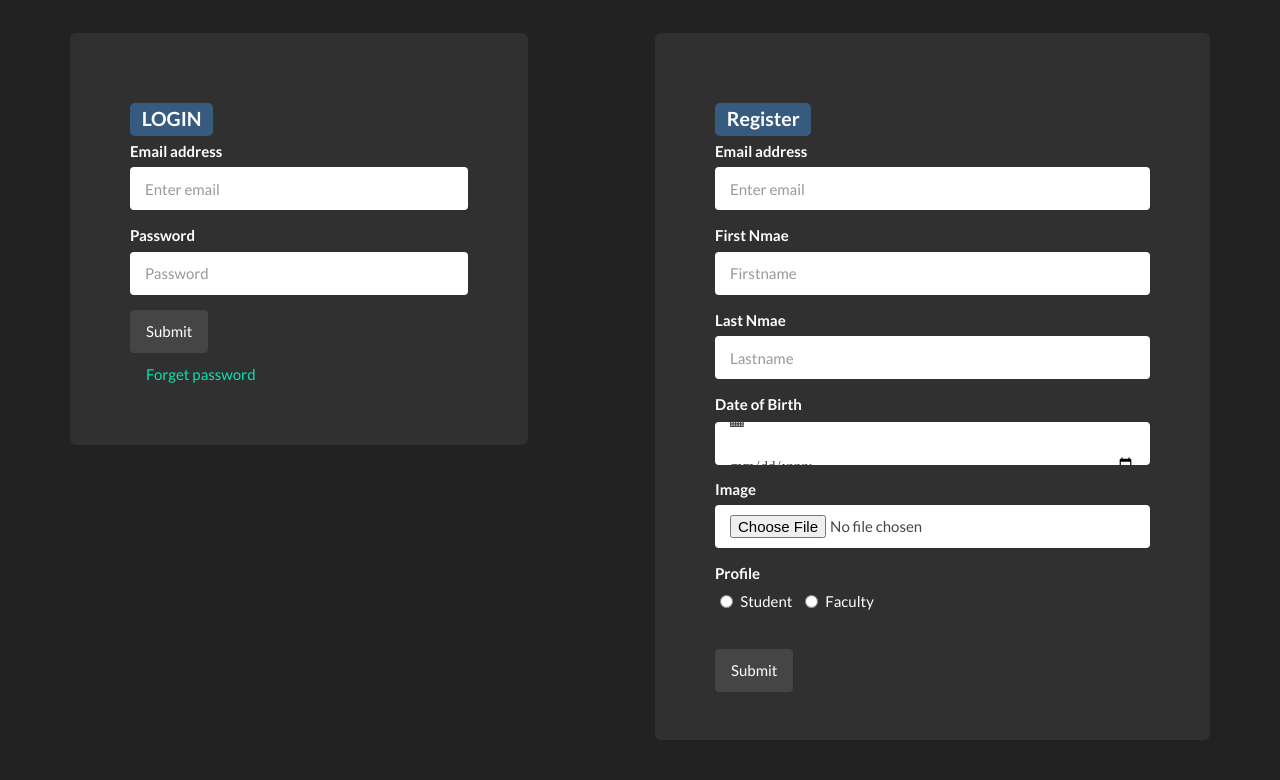
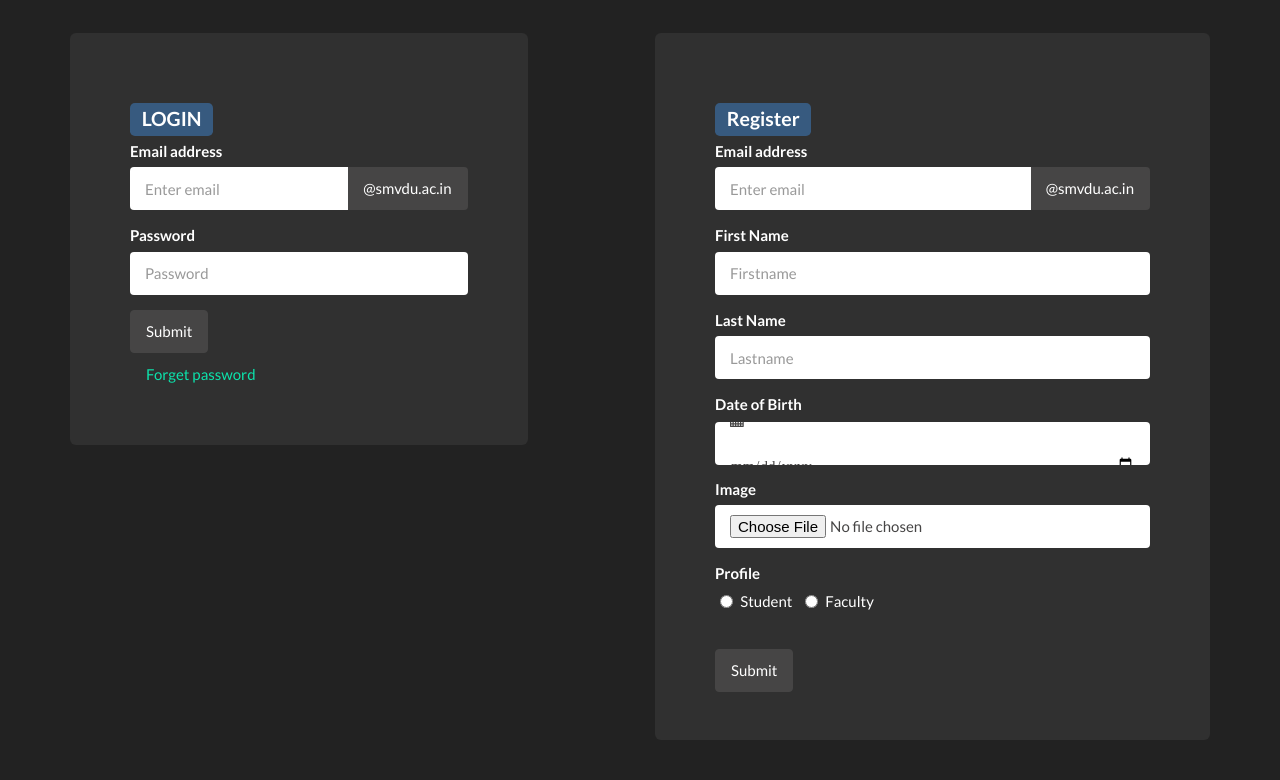
Before and after one commit to mohandutt134/eportal, a Django app: page /login in a window 1280 px wide. Shown: the part 60-840 px from the top of the page. Run offline with Django 3.2, Linux system fonts and the light colour scheme; parts of the project's set-up code (start-up, migrations or seed data) failed here and were passed over; some libraries are stand-ins or nearby versions.

Commit message:
bugs fixed

```diff
--- a/student/models.py
+++ b/student/models.py
@@ -22,7 +22,7 @@ class Course(models.Model):
 class student(models.Model):
 	username=models.EmailField(primary_key=True)
 	FirstName=models.CharField(max_length=50)
-	LastNmae=models.CharField(max_length=50,default=None)
+	LastName=models.CharField(max_length=50,default=None)
 	DOB=models.CharField(max_length=20,default=None)
 	Branch=models.CharField(max_length=10,default=None)
 	Semester=models.CharField(max_length=10,default=None)
--- a/student/views.py
+++ b/student/views.py
@@ -53,7 +53,7 @@ def login(request):
 							status="faculty"
 						request.session['info_dic']={
 							'fname': info.FirstName,
-							'lname': info.LastNmae,
+							'lname': info.LastName,
 							'status':status
 						}
 						return redirect('home')
@@ -107,7 +107,7 @@ def registration_function(request):
 				user_table = user(username=R_username,password=temp_hashed_pass,status=True)
 
 				#date store in the student table
-				student_table=student(username=R_username,FirstName=R_fname,LastNmae=R_lname,DOB=R_date,Semester='',Branch='',image=filename)
+				student_table=student(username=R_username,FirstName=R_fname,LastName=R_lname,DOB=R_date,Semester='',Branch='',image=filename)
 				student_table.save()
 				user_table.save()
 				subject="Confirmation  mail"
--- a/template/login_register.html
+++ b/template/login_register.html
@@ -16,7 +16,10 @@
 			    	 {% csrf_token %}
 			  <div class="form-group">
 			    <label for="exampleInputEmail1">Email address</label>
-			    <input type="email" name="username" class="form-control" id="exampleInputEmail1" placeholder="Enter email">
+			    <div class="input-group">
+			    	<input type="email" name="username" class="form-control" id="exampleInputEmail1" placeholder="Enter email">
+			    	<span class="input-group-addon">@smvdu.ac.in</span>
+			  	</div>
 			  </div>
 			  <div class="form-group">
 			    <label for="exampleInputPassword1">Password</label>
@@ -47,14 +50,17 @@
 		 	 {% csrf_token %}
 			  <div class="form-group">
 			    <label for="exampleInputEmail1">Email address</label>
-			    <input type="email" name="R_username" class="form-control" id="exampleInputEmail1" placeholder="Enter email">
+			    <div class="input-group">
+			    	<input type="email" name="R_username" class="form-control" id="exampleInputEmail1" placeholder="Enter email">
+			    	<span class="input-group-addon">@smvdu.ac.in</span>
+			    </div>
 			  </div>
 			     <div class="form-group">
-			    <label for="exampleInputEmail1">First Nmae</label>
+			    <label for="exampleInputEmail1">First Name</label>
 			    <input type="text" name="R_fname" class="form-control" id="exampleInputFirstname" placeholder="Firstname">
 			    </div>
 			    <div class="form-group">
-			    <label for="exampleInputEmail1">Last Nmae</label>
+			    <label for="exampleInputEmail1">Last Name</label>
 			    <input type="text" name="R_lanme" class="form-control" id="exampleInputLastname" placeholder="Lastname">
 			    </div>
 			    <div class="form-group">
```
